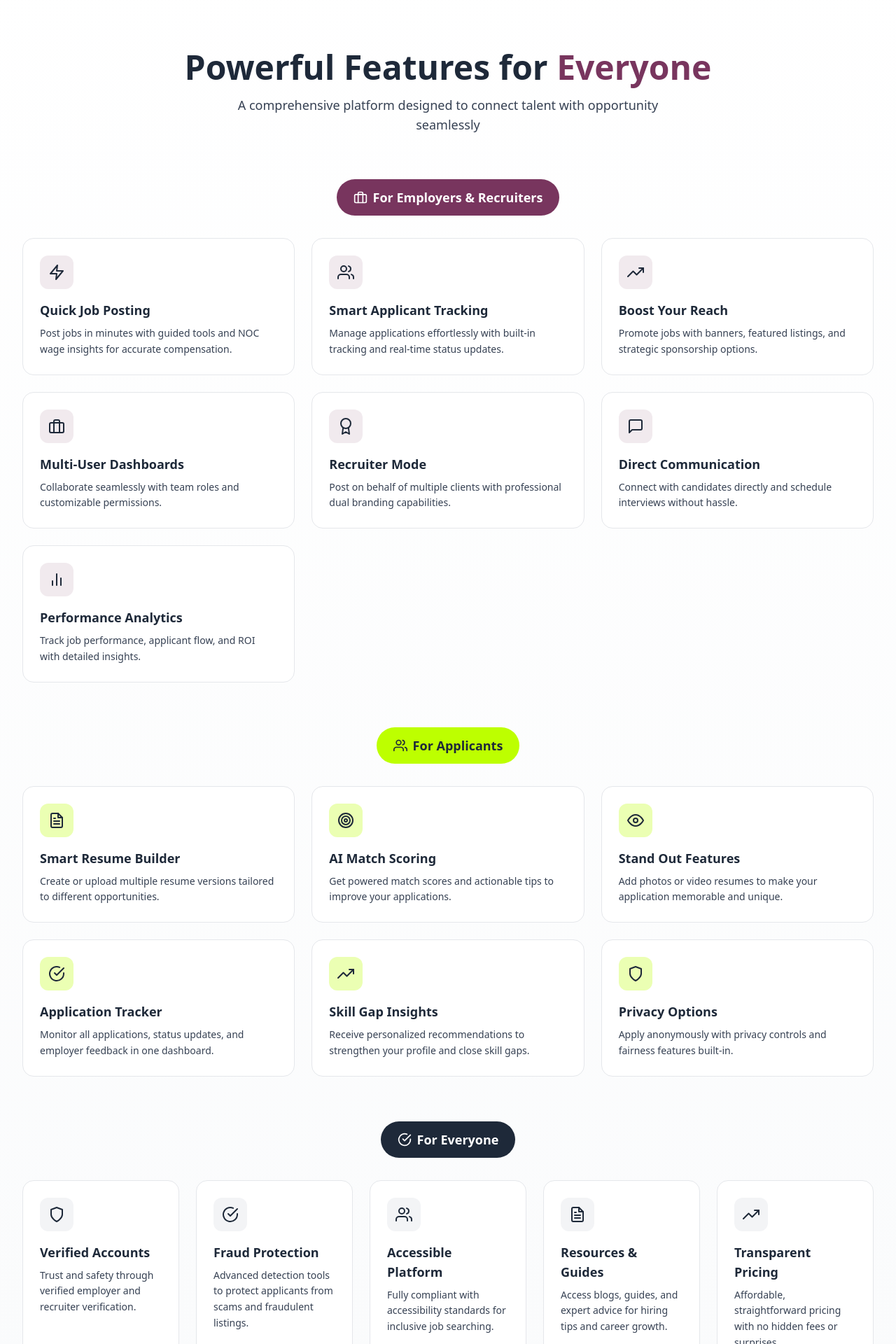
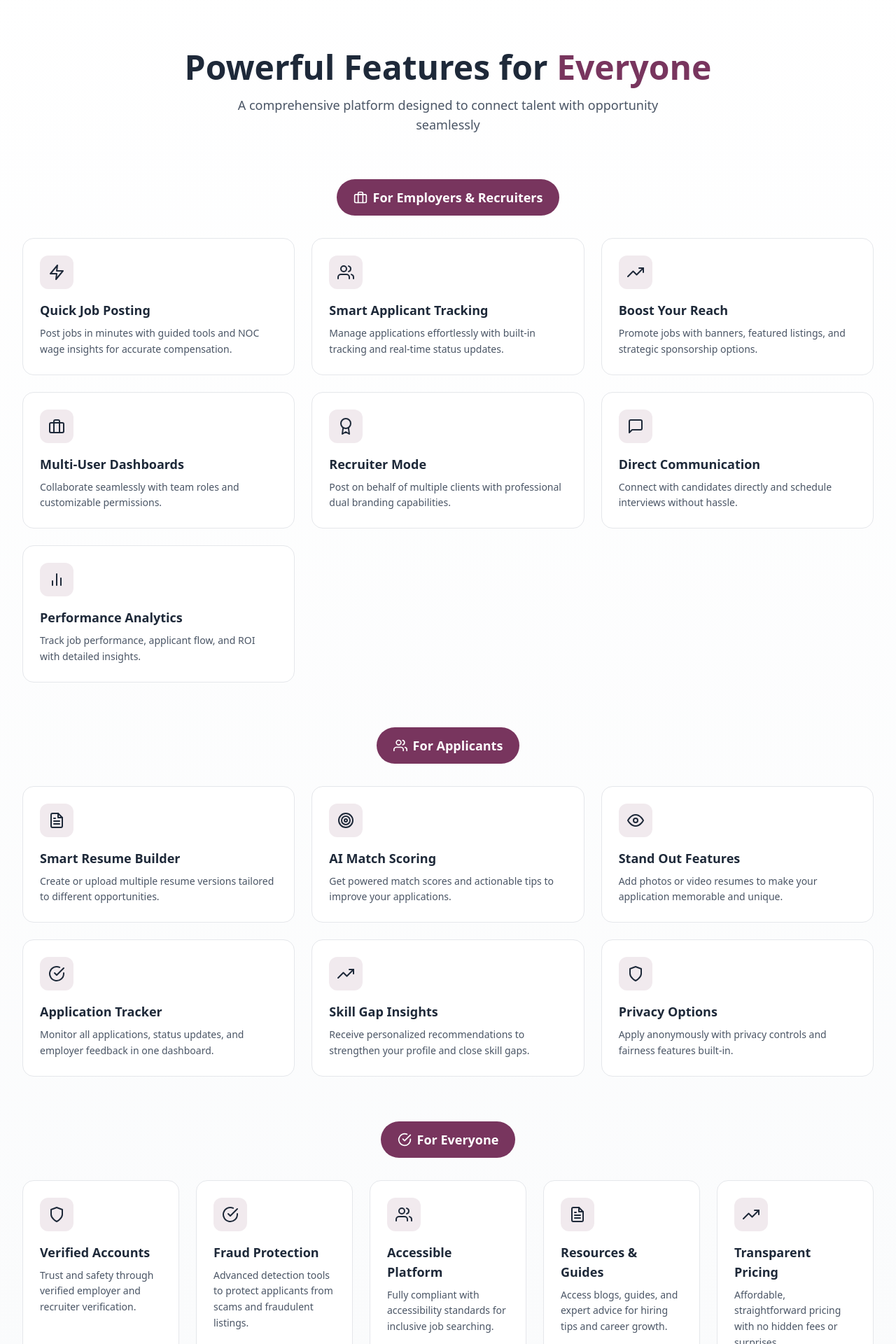
Before and after one commit to heysaadcodes/careerowl-coming-soon, a Next.js app: page / in a window 1280 px wide. Shown: the part 920-2840 px from the top of the page at 70% size. Built offline with nearby package versions, Linux system fonts and the light colour scheme; a web font is replaced by a local one.

Commit message:
color changes

```diff
--- a/src/components/Features.jsx
+++ b/src/components/Features.jsx
@@ -120,7 +120,7 @@ const Features = () => {
         <Icon className="w-6 h-6 text-gray-800" />
       </div>
       <h3 className="text-lg font-bold text-gray-800 mb-2">{title}</h3>
-      <p className="text-gray-700 text-sm leading-relaxed">{description}</p>
+      <p className="text-gray-600 text-sm leading-relaxed">{description}</p>
     </div>
   );
 
@@ -132,7 +132,7 @@ const Features = () => {
           <h2 className="text-4xl sm:text-5xl font-bold text-gray-800 mb-4">
             Powerful Features for <span className="text-[#78355e]">Everyone</span>
           </h2>
-          <p className="text-gray-700 text-lg max-w-2xl mx-auto">
+          <p className="text-gray-600 text-lg max-w-2xl mx-auto">
             A comprehensive platform designed to connect talent with opportunity seamlessly
           </p>
         </div>
@@ -159,7 +159,7 @@ const Features = () => {
         {/* For Applicants */}
         <div className="mb-16">
           <div className="flex items-center justify-center mb-8">
-            <div className="bg-[#bdff00] text-gray-800 px-6 py-3 rounded-full font-bold text-lg inline-flex items-center gap-2">
+            <div className="bg-[#78355e] text-white px-6 py-3 rounded-full font-bold text-lg inline-flex items-center gap-2">
               <FiUsers className="w-5 h-5" />
               For Applicants
             </div>
@@ -169,7 +169,7 @@ const Features = () => {
               <FeatureCard
                 key={index}
                 {...feature}
-                accentColor="bg-[#bdff00]/30"
+                accentColor="bg-[#78355e]/10"
               />
             ))}
           </div>
@@ -178,7 +178,7 @@ const Features = () => {
         {/* For Everyone */}
         <div>
           <div className="flex items-center justify-center mb-8">
-            <div className="bg-gray-800 text-white px-6 py-3 rounded-full font-bold text-lg inline-flex items-center gap-2">
+            <div className="bg-[#78355e] text-white px-6 py-3 rounded-full font-bold text-lg inline-flex items-center gap-2">
               <FiCheckCircle className="w-5 h-5" />
               For Everyone
             </div>
@@ -188,7 +188,7 @@ const Features = () => {
               <FeatureCard
                 key={index}
                 {...feature}
-                accentColor="bg-gray-100"
+                accentColor="bg-[#78355e]/10"
               />
             ))}
           </div>
```
